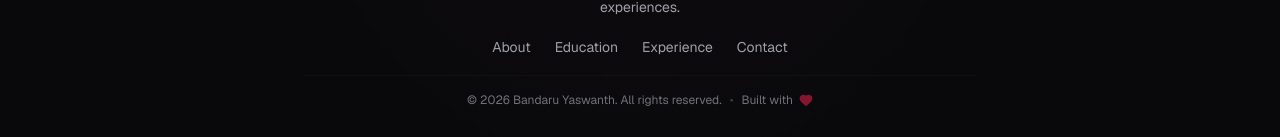
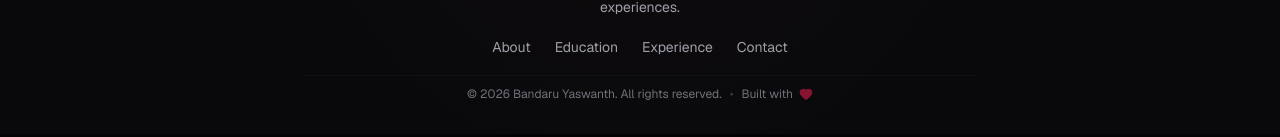
Before and after one commit to Gittyasn/PORTFOLIO, a Next.js app: page / in a window 1280 px wide. Shown: the part 8771-8908 px from the top of the page. Built offline with nearby package versions, Linux system fonts and the light colour scheme.

Commit message:
style: decrease gap between navigation links and copyright bar in footer

```diff
--- a/src/components/footer.tsx
+++ b/src/components/footer.tsx
@@ -83,7 +83,7 @@ export function Footer() {
           </div>
 
           {/* Copyright Info */}
-          <div className="flex flex-col sm:flex-row items-center justify-center gap-2 text-zinc-500 text-xs pt-4 border-t border-zinc-900/50 max-w-2xl mx-auto">
+          <div className="flex flex-col sm:flex-row items-center justify-center gap-2 text-zinc-500 text-xs pt-2.5 border-t border-zinc-900/50 max-w-2xl mx-auto !mt-3">
             <p>© {currentYear} Bandaru Yaswanth. All rights reserved.</p>
             <span className="hidden sm:inline text-zinc-700">•</span>
             <p className="flex items-center gap-1.5">
```
